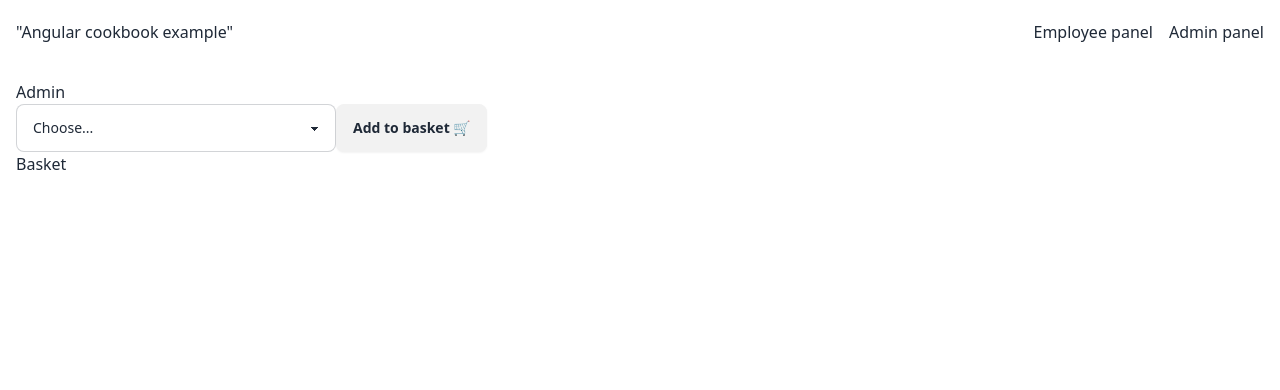
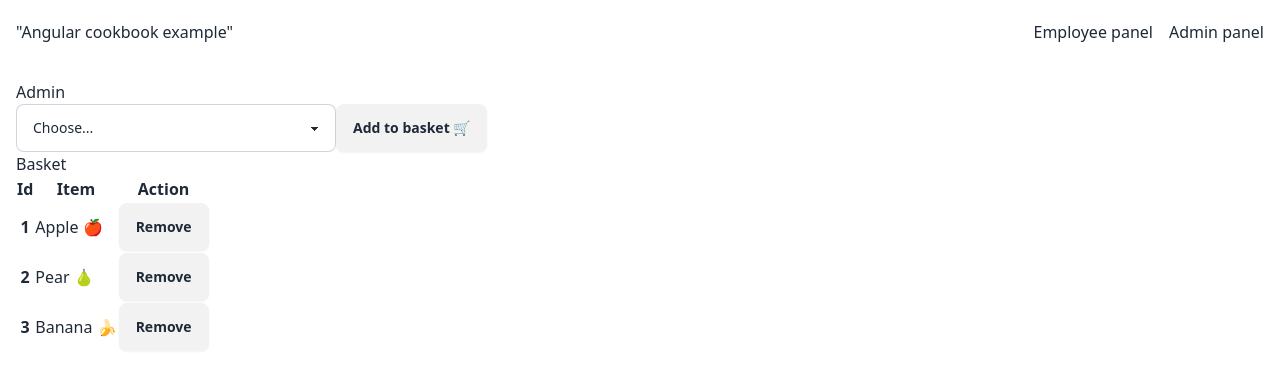
Before and after one commit to rorychatt/angular-cookbook-example, an Angular app: page /admin in a window 1280 px wide. Shown: the top 390 px of the page. Built offline with nearby package versions, Linux system fonts and the light colour scheme.

Commit message:
feat: table template

```diff
--- a/src/app/admin/admin.component.html
+++ b/src/app/admin/admin.component.html
@@ -1,11 +1,36 @@
 <h2>Admin</h2>
-<select class="select select-bordered w-full max-w-xs">
-    <option disabled selected>Choose...</option>
-    <option value="🍎">Apple 🍎</option>
-    <option value="🍌">Banana 🍌</option>
-    <option value="🍒">Cherry 🍒</option>
-    <option value="🍇">Grape 🍇</option>
-  </select>
-  <button class="btn">Add to basket 🛒</button>
+<app-select-items />
 
-  <h2>Basket</h2>
+<h2>Basket</h2>
+<table class="talbe">
+  <thead>
+    <tr>
+      <th>Id</th>
+      <th>Item</th>
+      <th>Action</th>
+    </tr>
+  </thead>
+  <tbody>
+    <tr>
+      <th>1</th>
+      <td>Apple 🍎</td>
+      <td>
+        <button class="btn btn-danger">Remove</button>
+      </td>
+    </tr>
+    <tr>
+      <th>2</th>
+      <td>Pear 🍐</td>
+      <td>
+        <button class="btn btn-danger">Remove</button>
+      </td>
+    </tr>
+    <tr>
+      <th>3</th>
+      <td>Banana 🍌</td>
+      <td>
+        <button class="btn btn-danger">Remove</button>
+      </td>
+    </tr>
+  </tbody>
+</table>
--- a/src/app/admin/admin.component.ts
+++ b/src/app/admin/admin.component.ts
@@ -1,9 +1,10 @@
 import { Component } from '@angular/core';
+import { SelectItemsComponent } from '../components/select-items/select-items.component';
 
 @Component({
   selector: 'app-admin',
   standalone: true,
-  imports: [],
+  imports: [SelectItemsComponent],
   templateUrl: './admin.component.html',
   styleUrl: './admin.component.scss'
 })
--- /dev/null
+++ b/src/app/components/select-items/select-items.component.html
@@ -0,0 +1,10 @@
+<div>
+  <select class="select select-bordered w-full max-w-xs">
+    <option disabled selected>Choose...</option>
+    <option value="🍎">Apple 🍎</option>
+    <option value="🍌">Banana 🍌</option>
+    <option value="🍒">Cherry 🍒</option>
+    <option value="🍇">Grape 🍇</option>
+  </select>
+  <button class="btn">Add to basket 🛒</button>
+</div>
```
Also changed, not shown: src/app/components/select-items/select-items.component.ts (added, +12 -0 lines), src/app/components/select-items/select-items.component.scss (added), 1 other file (tests, documents, lock files or other folders).
